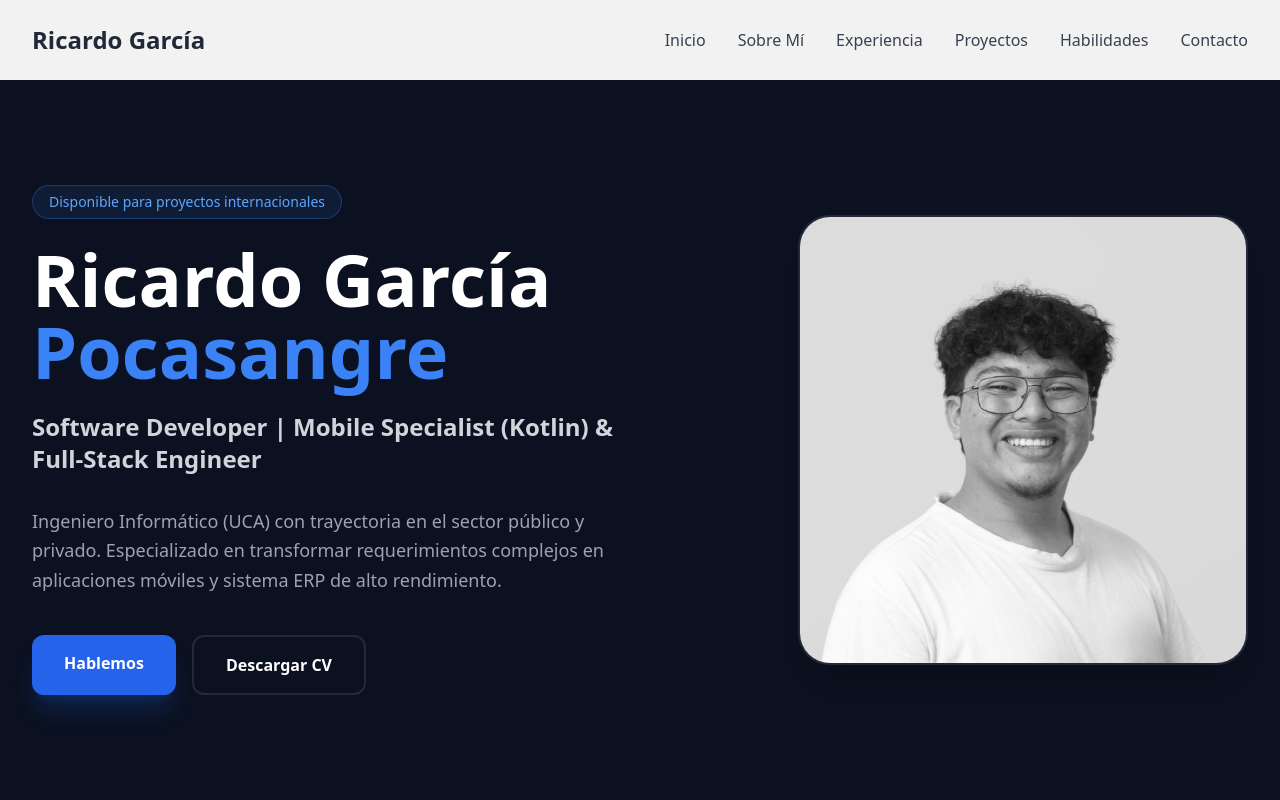
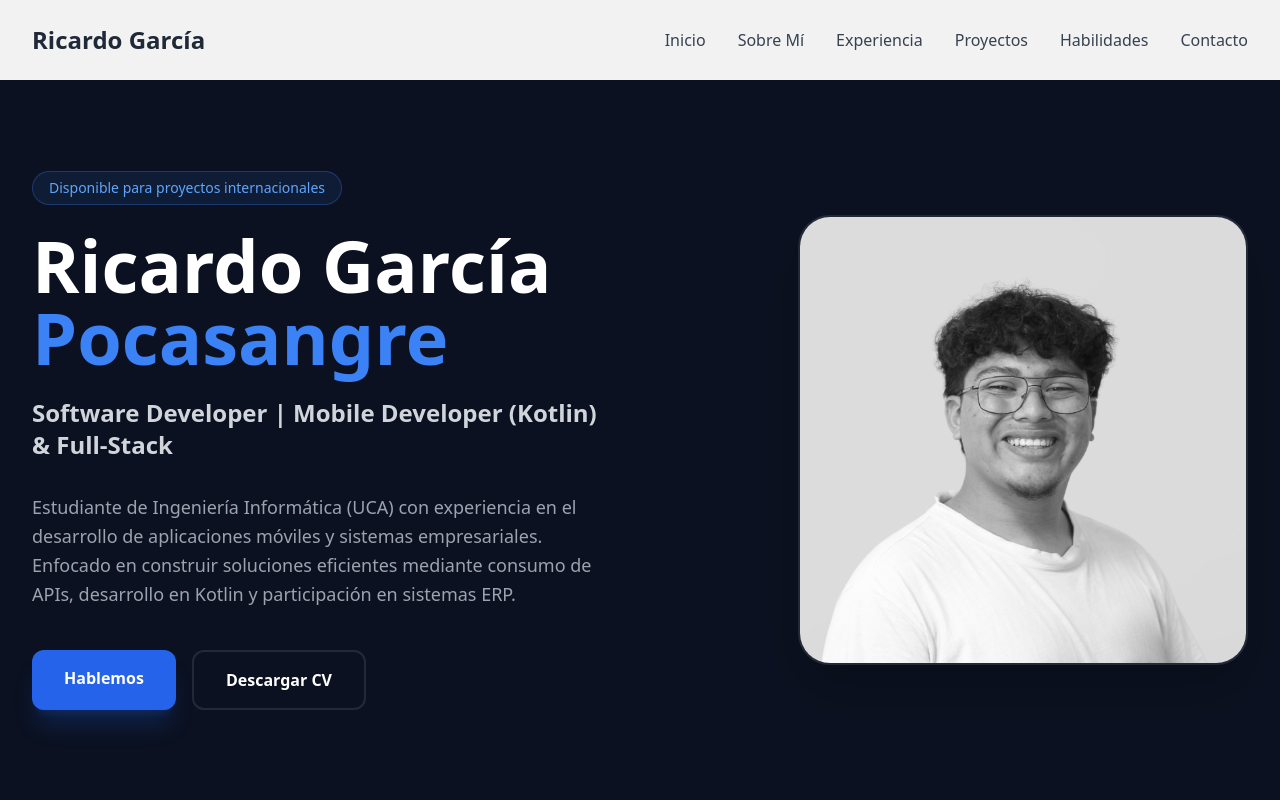
Before and after one commit to Xx-pocasangre-xX/Portafolio, a React (Vite) app in the folder frontend/: page / in a window 1280 px wide. Shown: the top 800 px of the page. Built offline with nearby package versions, Linux system fonts and the light colour scheme.

Commit message:
arreglos de cositas pequeñas

```diff
--- a/frontend/src/components/sections/HeroSection.jsx
+++ b/frontend/src/components/sections/HeroSection.jsx
@@ -23,12 +23,13 @@ const HeroSection = () => {
           </h1>
 
           <h2 className="text-xl sm:text-2xl font-semibold text-gray-300 mb-8">
-            Software Developer | Mobile Specialist (Kotlin) & Full-Stack Engineer
+            Software Developer | Mobile Developer (Kotlin) & Full-Stack
           </h2>
 
           <p className="text-lg text-gray-400 mb-10 leading-relaxed max-w-xl mx-auto lg:mx-0">
-            Ingeniero Informático (UCA) con trayectoria en el sector público y privado.
-            Especializado en transformar requerimientos complejos en aplicaciones móviles y sistema ERP de alto rendimiento.
+            Estudiante de Ingeniería Informática (UCA) con experiencia en el desarrollo de aplicaciones móviles
+            y sistemas empresariales. Enfocado en construir soluciones eficientes mediante consumo de APIs,
+            desarrollo en Kotlin y participación en sistemas ERP.
           </p>
 
           <div className="flex flex-col sm:flex-row gap-4 justify-center lg:justify-start">
--- a/frontend/src/data/projectsData.jsx
+++ b/frontend/src/data/projectsData.jsx
@@ -128,7 +128,7 @@ const projectsData = {
     isProfessional: false,
     headerBadge: { icon: Home, text: 'Proyecto Académico' },
     tags: ['React', 'Node.js', 'Express', 'MongoDB', 'E-Commerce'],
-    githubLink: 'https://github.com/tu-usuario/homeclick',
+    githubLink: 'https://github.com/xxDianaPadilla/homeClick',
     logo: homeclickLogo,
 
     description: {
@@ -249,8 +249,8 @@ const projectsData = {
     isProfessional: false,
     headerBadge: { icon: Stethoscope, text: 'Proyecto Académico Avanzado' },
     tags: ['Java', 'Kotlin', 'Android', 'Oracle Database', 'Desktop App'],
-    githubLink: 'https://github.com/tu-usuario/isss-salud-java',
-    githubLinkA: 'https://github.com/tu-usuario/isss-salud-android',
+    githubLinkJ: 'https://github.com/Xx-pocasangre-xX/ISSS_Salud-Java',
+    githubLinkA: 'https://github.com/xxDianaPadilla/ISSS-Salud',
     logo: issLogo,
 
     description: {
@@ -371,7 +371,7 @@ const projectsData = {
     isProfessional: false,
     headerBadge: { icon: Heart, text: 'Proyecto Académico' },
     tags: ['UI/UX Design', 'Frontend', 'Interfaz Médica', 'Pediatría'],
-    githubLink: null,
+    githubLink: 'https://github.com/Xx-pocasangre-xX/Hospital-Bloom',
     confidentialNotice: 'Proyecto académico - Código enfocado en demostración de UX/UI',
     logo: bloomLogo,
 
--- a/frontend/src/pages/ProjectDetailsPage.jsx
+++ b/frontend/src/pages/ProjectDetailsPage.jsx
@@ -90,6 +90,17 @@ const ProjectDetailsPage = ({ projectId: propProjectId }) => {
                 </span>
               </div>
             )}
+            {project.githubLinkJ && (
+              <a
+                href={project.githubLinkJ}
+                target="_blank"
+                rel="noopener noreferrer"
+                className="inline-flex items-center gap-2 px-6 py-3 bg-white text-gray-800 rounded-lg hover:bg-gray-100 transition-colors font-semibold"
+              >
+                <Github size={20} />
+                Repositorio Java
+              </a>
+            )}
             {project.githubLinkA && (
               <a
                 href={project.githubLinkA}
@@ -99,18 +110,6 @@ const ProjectDetailsPage = ({ projectId: propProjectId }) => {
               >
                 <Github size={20} />
                 Repositorio Android
-              </a>
-            )}
-
-            {project.githubLinkJ && (
-              <a
-                href={project.githubLinkJ}
-                target="_blank"
-                rel="noopener noreferrer"
-                className="inline-flex items-center gap-2 px-6 py-3 bg-white text-gray-800 rounded-lg hover:bg-gray-100 transition-colors font-semibold"
-              >
-                <Github size={20} />
-                Repositorio Java
               </a>
             )}
           </div>
```
